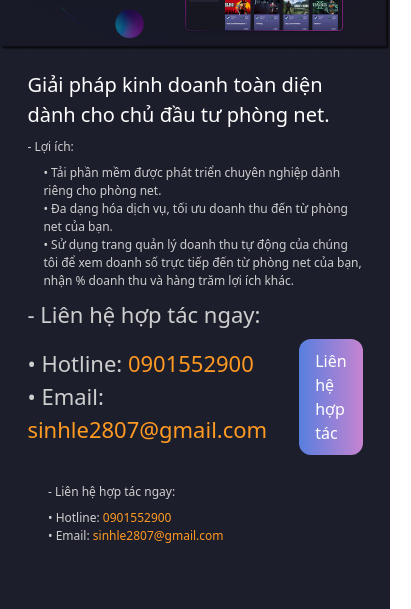
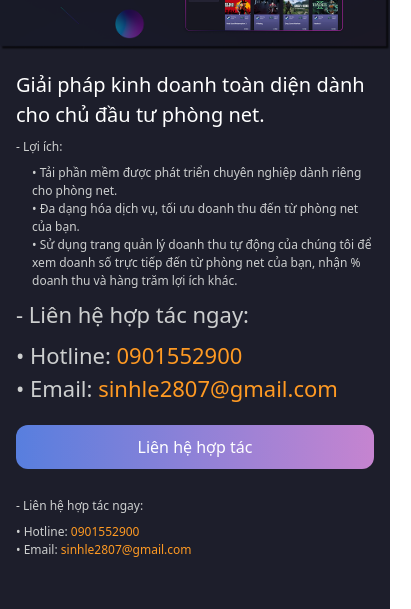
Before and after one commit to KhanhHP2001/Cyberking, a React (Vite) app: page / in a window 390 px wide. Shown: the part 765-1374 px from the top of the page, 411 px wide, since content can reach past the window. Built offline with nearby package versions, Linux system fonts and the light colour scheme.

Commit message:
update UI

```diff
--- a/src/component/content/content.tsx
+++ b/src/component/content/content.tsx
@@ -7,7 +7,7 @@ const Content: React.FC = () => {
     <>
       <section className="w-full min-h-[670px] bg-[#1D1E2B] py-20">
         <div className="flex md:justify-center items-center flex-col-reverse md:flex-row">
-          <div className="px-12 w-auto my-5 md:max-w-[40%]">
+          <div className="px-4 md:px-12 w-auto my-5 md:max-w-[40%]">
             <p className="text-[20px] md:text-[24px] xl:text-[40px] font-medium text-white">
               Giải pháp kinh doanh toàn diện dành cho chủ đầu tư phòng net.
             </p>
@@ -31,18 +31,20 @@ const Content: React.FC = () => {
             <p className="text-[22px] text-[#cdcfcf] py-2 font-medium">
               - Liên hệ hợp tác ngay:
             </p>
-            <div className="flex items-center">
+            <div className="flex flex-col md:flex-row md:items-center">
               <div className="flex flex-col">
-                <div className="text-[22px] text-[#cdcfcf] font-medium before:content-['\2022\0020'] before:text-[#cdcfcf]">
+                <a href="tel:0901552900" target="_blank" className="text-[22px] text-[#cdcfcf] font-medium before:content-['\2022\0020'] before:text-[#cdcfcf]">
                   Hotline: <span className="text-[#FF9A23]">0901552900</span>
-                </div>
-                <div className="text-[22px] text-[#cdcfcf] font-medium before:content-['\2022\0020'] before:text-[#cdcfcf]">
+                </a>
+                <a href="mailto:sinhle2807@gmail.com" target="_blank" className="text-[22px] text-[#cdcfcf] font-medium before:content-['\2022\0020'] before:text-[#cdcfcf]">
                   Email:{" "}
                   <span className="text-[#FF9A23]">sinhle2807@gmail.com</span>
-                </div>
+                </a>
               </div>
-              <div
-                className="ml-8 bg-gradient-to-r opacity-100 hover:opacity-70 flex justify-center items-center from-[#5e89f2e6] to-[#d88fe2e6] text-white px-4 py-[10px] rounded-xl"
+              <a
+                href="tel:0901552900"
+                target="_blank"
+                className="ml-0 mt-5 md:mt-0 bg-gradient-to-r opacity-100 hover:opacity-70 flex justify-center items-center from-[#5e89f2e6] to-[#d88fe2e6] text-white px-4 py-[10px] rounded-xl"
               >
                 {/* <img
                   src={iconDownload}
@@ -50,24 +52,24 @@ const Content: React.FC = () => {
                   className="h-8 mr-2"
                 /> */}
                 Liên hệ hợp tác
-              </div>
+              </a>
             </div>
           </div>
           <div className="w-auto mt-5 md:mt-0 md:w-[50%] h-full ">
             <img src={contentImage2} alt="Banner Background" />
           </div>
         </div>
-        <div className="flex items-center px-12 md:px-0 xl:px-32 justify-start md:justify-around xl:justify-start w-full">
+        <div className="flex items-center px-4 md:px-0 xl:px-32 justify-start md:justify-around xl:justify-start w-full">
           <div className="flex flex-col">
             <p className="text-[12px] xl:text-[22px] text-[#cdcfcf] py-2 font-medium">
               - Liên hệ hợp tác ngay:
             </p>
-            <div className="text-[12px] xl:text-[22px] text-[#cdcfcf] font-medium before:content-['\2022\0020'] before:text-[#cdcfcf]">
+            <a href="tel:0901552900" target="_blank" className="text-[12px] xl:text-[22px] text-[#cdcfcf] font-medium before:content-['\2022\0020'] before:text-[#cdcfcf]">
               Hotline: <span className="text-[#FF9A23]">0901552900</span>
-            </div>
-            <div className="text-[12px] xl:text-[22px] text-[#cdcfcf] font-medium before:content-['\2022\0020'] before:text-[#cdcfcf]">
+            </a>
+            <a href="mailto:sinhle2807@gmail.com" target="_blank" className="text-[12px] xl:text-[22px] text-[#cdcfcf] font-medium before:content-['\2022\0020'] before:text-[#cdcfcf]">
               Email: <span className="text-[#FF9A23]">sinhle2807@gmail.com</span>
-            </div>
+            </a>
           </div>
           {/* <a
             // href="/CyberKingSetup0.1.0.exe"
--- a/src/component/header/header.tsx
+++ b/src/component/header/header.tsx
@@ -13,7 +13,7 @@ const Header = () => {
       </video>
       <div className="md:ml-6 xl:ml-12 hidden lg:ml-9 xl:mt-36 lg:mt-24 w-full h-full md:flex items-center z-10">
         <a
-          href="https://api.cyberking.app/api/app/merchant/Cyberking-App-merchant-setup.exe"
+          href="https://api.cyberkingapp.site/api/app/merchant/Cyberking-App-merchant-setup.exe"
           className="bg-gradient-to-r from-[#5e89f2e6] to-[#d88fe2e6] text-white px-4 py-3 rounded-xl opacity-100 hover:opacity-70 flex items-center"
         >
           <img src={iconDownload} alt="Download Icon" className="mr-2" />
```
